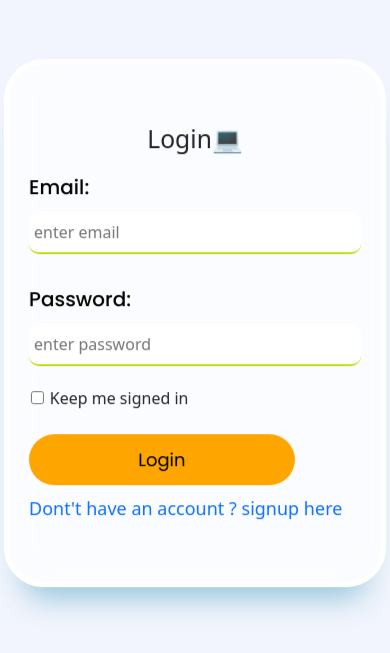
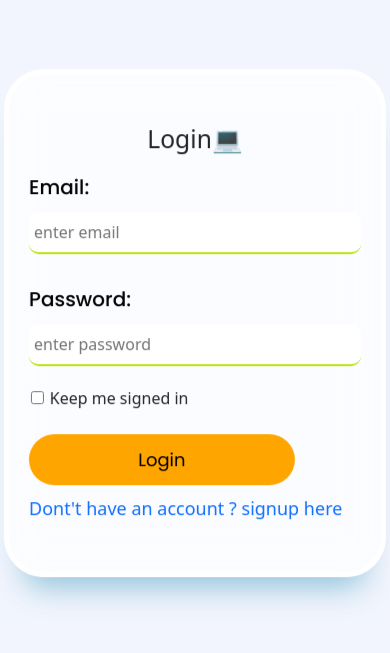
Before and after one commit to Mdsamir92/crud, a React (Create React App) app: page / in a window 390 px wide. Shown: the part 141-794 px from the top of the page. Built offline with nearby package versions, Linux system fonts and the light colour scheme.

Commit message:
Update Login.css

```diff
--- a/src/components/login/Login.css
+++ b/src/components/login/Login.css
@@ -12,7 +12,7 @@ body{
   left: 50%;
   transform: translate(-50%, -50%);
   border-radius: 40px;
-  padding: 22px 40px;
+  padding: 30px 40px;
   width: 50%;
   border: 5px solid rgb(255, 255, 255);
   box-shadow: rgba(133, 189, 215, 0.8784313725) 0px 30px 30px -20px;
@@ -96,7 +96,7 @@ label {
 @media(max-width:768px) {
 
   .form-container {
-    padding: 60px 20px;
+    padding: 50px 20px;
     width: 98%;
     margin: 0px;
   }
```
